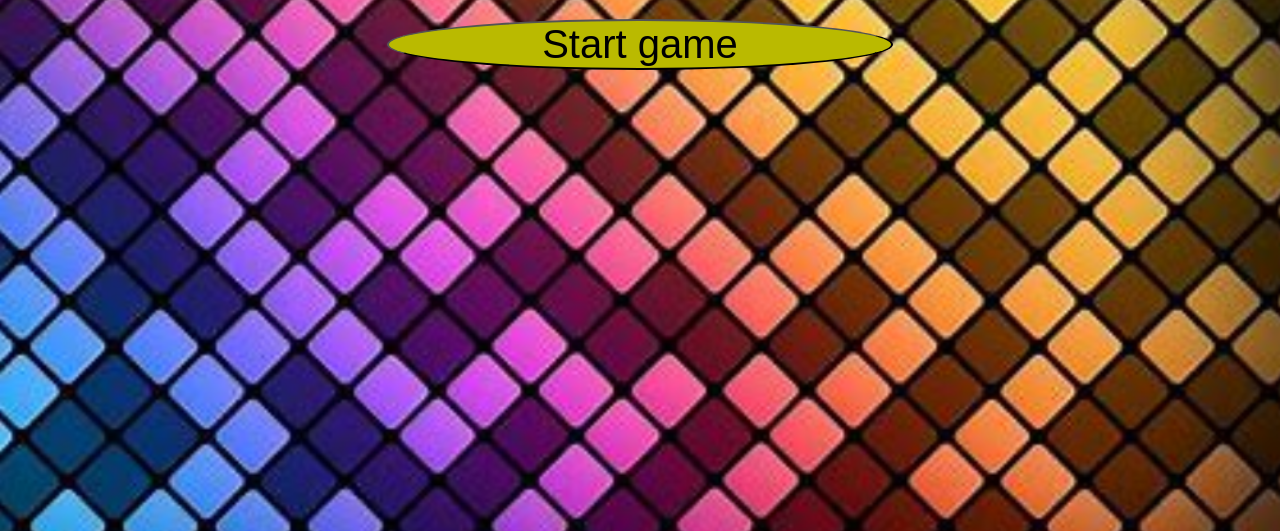
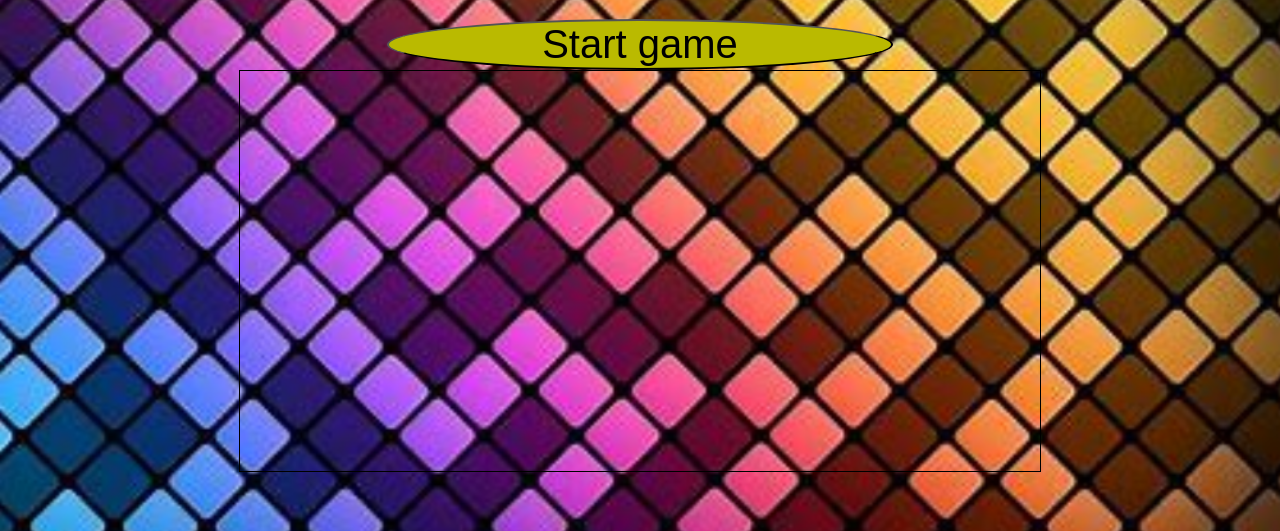
Before and after one commit to LadunOmideyiSoftwire/softwire-work-experience-oct-24, a website: page src/index.html in a window 1280 px wide. Shown: the part 269-800 px from the top of the page. Drawn offline with Linux system fonts and the light colour scheme.

Commit message:
added canvas grid

```diff
--- a/src/index.css
+++ b/src/index.css
@@ -29,3 +29,9 @@ button {
         margin-right: auto;
         width: 40%;
 }
+
+#mycanvas {
+}
+.grid {
+    text-align:center;
+}
--- a/src/index.html
+++ b/src/index.html
@@ -10,5 +10,10 @@
     <img src="assets/tetris title image.png" alt="TETRIS" style="width:400px;height:200px;">
     <h1>Play the game and get a high score!</h1>
     <button type="button" onclick="alert('Hello Tetris player!')">Start game</button>
+    <div class="grid">
+      <canvas id="myCanvas" width="800" height="400" style="border:1px solid #000000;">
+        Your browser does not support the HTML canvas tag.
+        </canvas>
+    </div>
   </body>
 </html>
```
